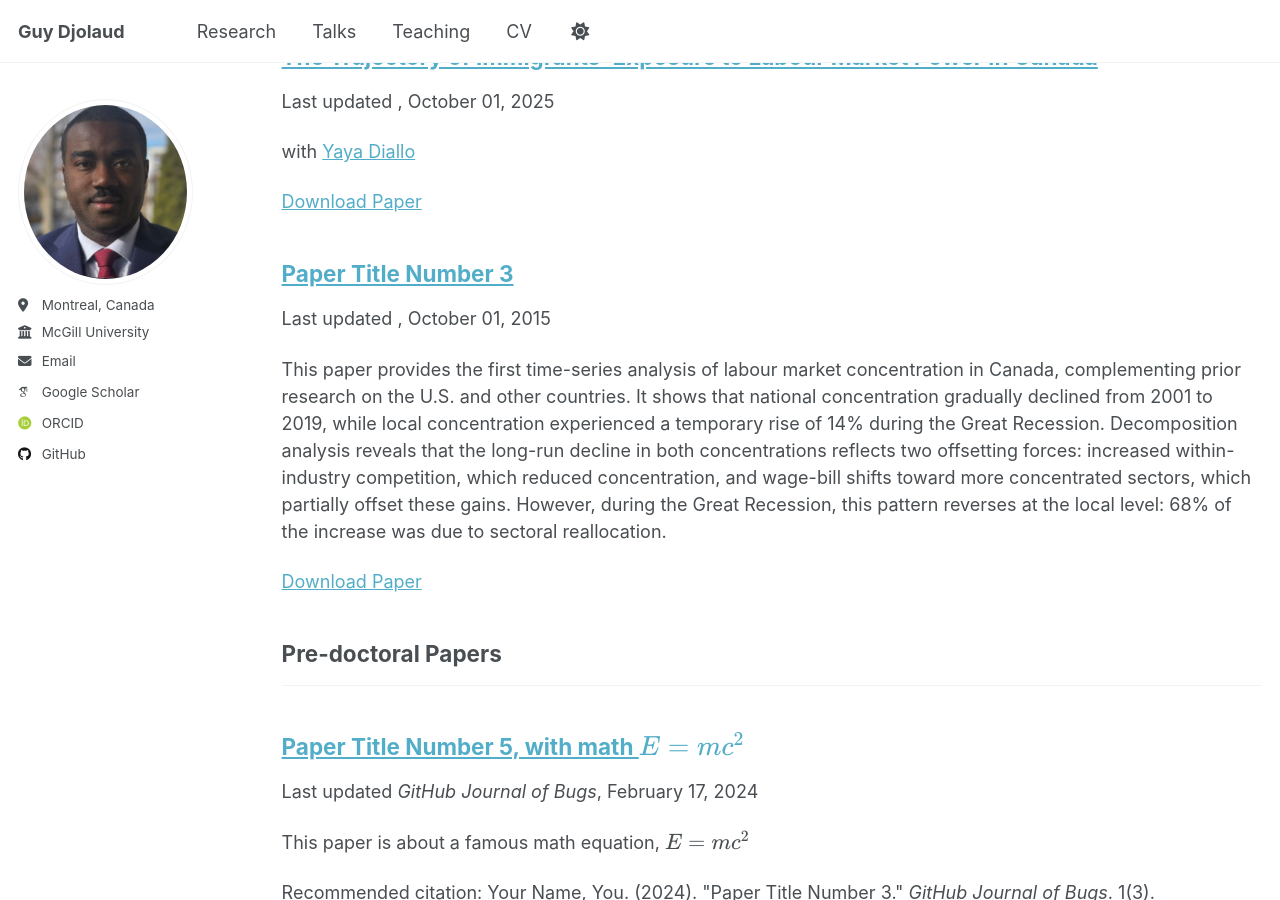
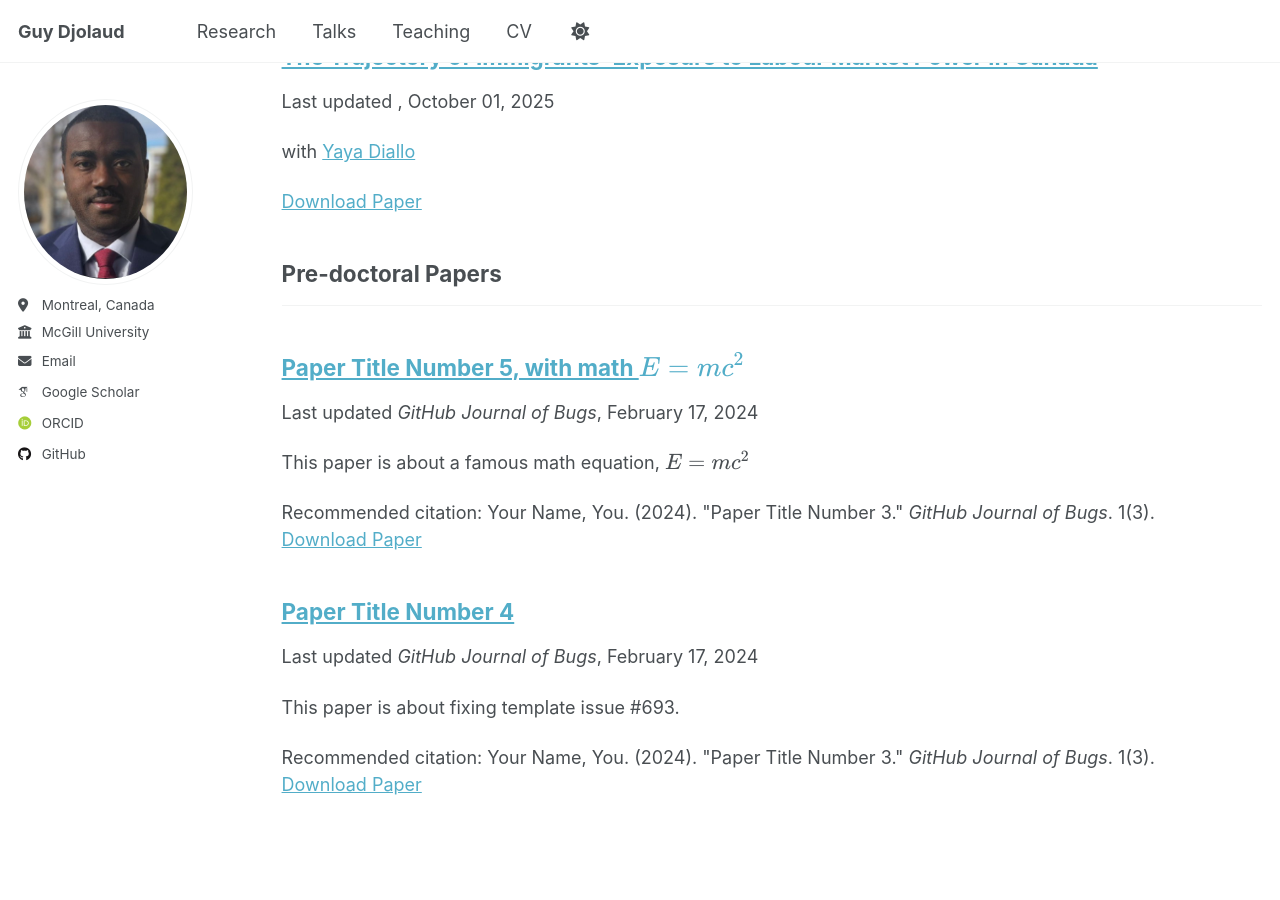
Before and after one commit to djolkilson-droid/Guy-Djolaud.github.io, a Jekyll site: the page built from _pages/publications.html, in a window 1280 px wide and 900 px high, scrolled down 429 px. Built offline with Jekyll 4.4.1, drawn with Linux system fonts in a browser that asks for light colours; some web fonts are replaced; a script that is not in the unit is left out; a file with an impossible date is left out.

Commit message:
Update 2015-10-01-paper-title-number-3.md

```diff
--- a/_publications/2015-10-01-paper-title-number-3.md
+++ b/_publications/2015-10-01-paper-title-number-3.md
@@ -1,19 +1,13 @@
 ---
-title: "Paper Title Number 3"
+title: "Country Climate Diagnostic Report – Cote d’Ivoire"
 collection: Research
-category: workingpapers
+category: Applied Policy Work
 permalink: /publication/2015-10-01-paper-title-number-3
-date: 2015-10-01
+date: 2023
 slidesurl: 'https://academicpages.github.io/files/slides3.pdf'
 paperurl: 'https://academicpages.github.io/files/paper3.pdf'
 ---
-
-
-This paper provides the first time-series analysis of labour market concentration in Canada, complementing
-prior research on the U.S. and other countries. It shows that national concentration gradually
-declined from 2001 to 2019, while local concentration experienced a temporary rise of 14% during the
-Great Recession. Decomposition analysis reveals that the long-run decline in both concentrations reflects
-two offsetting forces: increased within-industry competition, which reduced concentration, and
-wage-bill shifts toward more concentrated sectors, which partially offset these gains. However, during
-the Great Recession, this pattern reverses at the local level: 68% of the increase was due to sectoral
-reallocation.
+with [Kanta Kumari](https://www.worldbank.org/en/about/people/k/kanta-kumari-rigaud)
+pages 209–216.
+Conducted climate finance diagnostics and contributed to fiscal policy modeling and green
+growth scenario analysis
```
